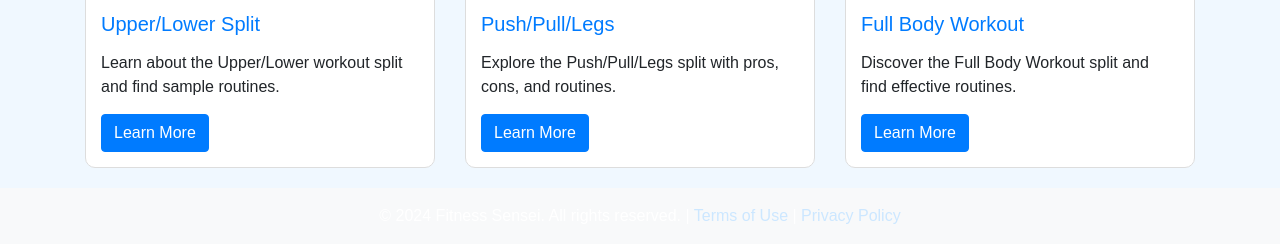
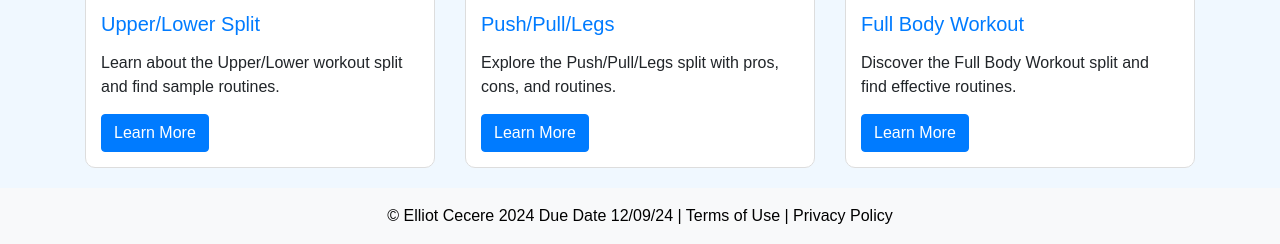
Before and after one commit to ececere1327/P4, a plain HTML site: page index.html in a window 1280 px wide. Shown: the part 601-845 px from the top of the page. Drawn offline with nearby package versions, Linux system fonts and the light colour scheme.

Commit message:
Update index.html

```diff
--- a/index.html
+++ b/index.html
@@ -76,8 +76,9 @@
     </div>
 
     <footer class="footer bg-light text-center py-3">
-        <p>&copy; 2024 Fitness Sensei. All rights reserved. | <a href="#">Terms of Use</a> | <a href="#">Privacy Policy</a></p>
+    <p style="color: black;">&copy; Elliot Cecere 2024 Due Date 12/09/24 | <a href="terms_privacy.html" style="color: black;">Terms of Use</a> | <a href="terms_privacy.html" style="color: black;">Privacy Policy</a></p>
     </footer>
+
 
     <script src="https://code.jquery.com/jquery-3.5.1.slim.min.js"></script>
     <script src="https://cdn.jsdelivr.net/npm/@popperjs/core@2.5.4/dist/umd/popper.min.js"></script>
```
